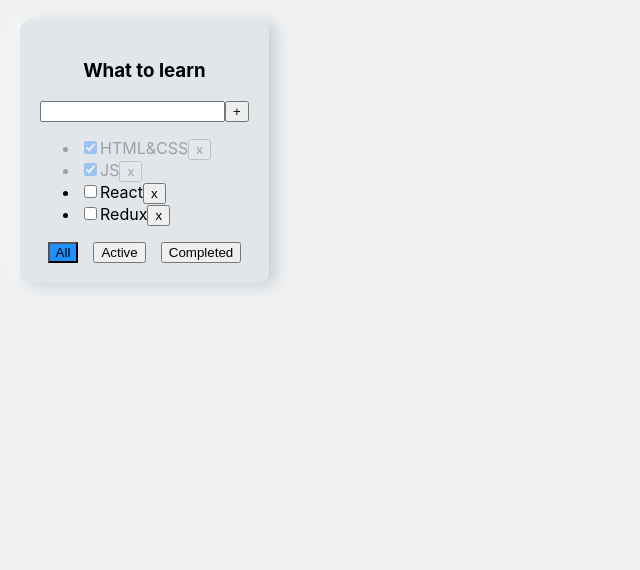
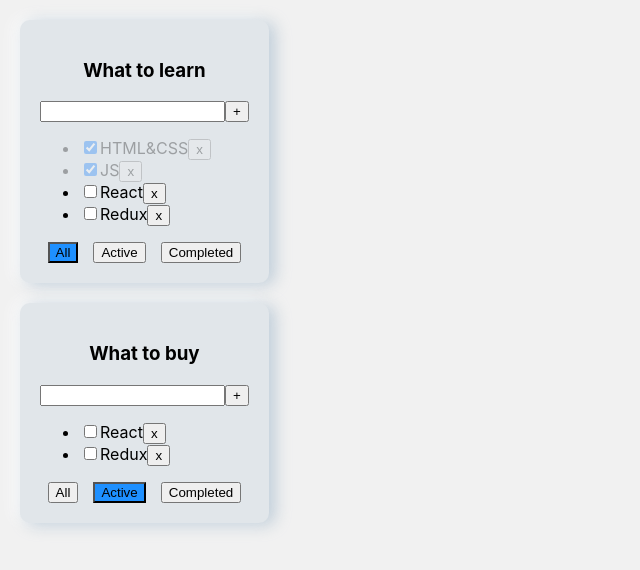
Before and after one commit to Kirill2603/mytodolist, a React (Create React App) app: page / in a window 1280 px wide. Shown: the top 570 px of the page, without its empty margins (0-640 px from the left). Built offline with nearby package versions, Linux system fonts and the light colour scheme.

Commit message:
Kabzda 5 correct changeFilter

```diff
--- a/src/App.tsx
+++ b/src/App.tsx
@@ -2,14 +2,23 @@
 import {TodoList} from "./components/TodoList";
 import './App.css'
 import {v1} from "uuid";
-
-function App() {
 
 type TasksType = {
     id: string
     title: string
     isDone: boolean
 }
+
+export type FilterValuesType = "all" | "active" | "completed"
+
+
+type TodoListsType = {
+    id: string
+    title: string
+    filter: FilterValuesType
+}
+
+function App() {
 
     let [tasks, setTasks] = useState<TasksType[]>(
         [
@@ -20,7 +29,7 @@
         ]
     )
 
-    let [filter, setFilter] = useState<"all" | "active" | "completed">('all')
+
 
     function removeTask(id: string) {
         let filteredTasks = tasks.filter((task) => task.id !== id)
@@ -33,19 +42,12 @@
         setTasks(newTasks)
     }
 
-    function changeFilter(filter: "all" | "active" | "completed") {
-        setFilter(filter)
+    function changeFilter(filter: FilterValuesType, todolistId: string) {
+        let todolist = todoLists.find(todolist => todolist.id === todolistId)
+        if (todolist) {
+            todolist.filter = filter
+            setTodoLists([...todoLists])
         }
-
-    let tasksForTodoList = tasks
-    if (filter === 'completed') {
-        tasksForTodoList = tasks.filter(task => task.isDone)
-    }
-    if (filter === 'active') {
-        tasksForTodoList = tasks.filter(task => !task.isDone)
-    }
-    if (filter === 'all') {
-        tasksForTodoList = tasks
     }
 
     function changeStatus (taskID: string, isDone: boolean) {
@@ -56,17 +58,43 @@
         setTasks([...tasks])
     }
 
+    let [todoLists, setTodoLists]= useState<Array<TodoListsType>>([
+        {id: v1(), title: "What to learn", filter: 'all'},
+        {id: v1(), title: "What to buy", filter: 'active'},
+    ])
+
     return (
         <div className="App">
+            {
+                todoLists.map((todoList) => {
+
+                    let tasksForTodoList = tasks
+
+                    if (todoList.filter === 'completed') {
+                        tasksForTodoList = tasks.filter(task => task.isDone)
+                    }
+                    if (todoList.filter === 'active') {
+                        tasksForTodoList = tasks.filter(task => !task.isDone)
+                    }
+                    if (todoList.filter === 'all') {
+                        tasksForTodoList = tasks
+                    }
+
+                    return (
                         <TodoList
-                title="What to learn"
+                            key={todoList.id}
+                            id={todoList.id}
+                            title={todoList.title}
                             tasks={tasksForTodoList}
                             removeTask={removeTask}
                             changeFilter={changeFilter}
                             addTask={addTask}
                             changeStatus={changeStatus}
-                filter={filter}
+                            filter={todoList.filter}
                         />
+                    )
+                })
+            }
         </div>
     );
 }
--- a/src/components/TodoList.tsx
+++ b/src/components/TodoList.tsx
@@ -1,5 +1,6 @@
 import React, {ChangeEvent, KeyboardEvent, useState} from "react";
 import s from './TodoList.module.css'
+import {FilterValuesType} from "../App";
 
 type TaskType = {
     id: string
@@ -8,17 +9,19 @@
 }
 
 type TodoListPropsType = {
+    id: string
     title: string
     tasks: Array<TaskType>
     removeTask: (id: string) => void
-    changeFilter: (filter: "all" | "active" | "completed") => void
+    changeFilter: (filter: FilterValuesType, todolistId: string) => void
     addTask: (title: string) => void
     changeStatus: (id: string, isDone: boolean) => void
-    filter: "all" | "active" | "completed"
+    filter: FilterValuesType
 }
 
 export const TodoList: React.FC<TodoListPropsType> = (
     {
+        id,
         title,
         tasks,
         removeTask,
@@ -82,13 +85,13 @@
                 <div className={s.TodoListButtonBlock}>
                     <button
                         className={filter === 'all'? s.ActiveFilter : ''}
-                        onClick={() => changeFilter('all')}>All</button>
+                        onClick={() => changeFilter('all', id)}>All</button>
                     <button
                         className={filter === 'active'? s.ActiveFilter : ''}
-                        onClick={() => changeFilter('active')}>Active</button>
+                        onClick={() => changeFilter('active', id)}>Active</button>
                     <button
                         className={filter === 'completed'? s.ActiveFilter : ''}
-                        onClick={() => changeFilter('completed')}>Completed</button>
+                        onClick={() => changeFilter('completed', id)}>Completed</button>
                 </div>
             </div>
         </div>
```
Lines whose indentation alone changed are shown as unchanged.
